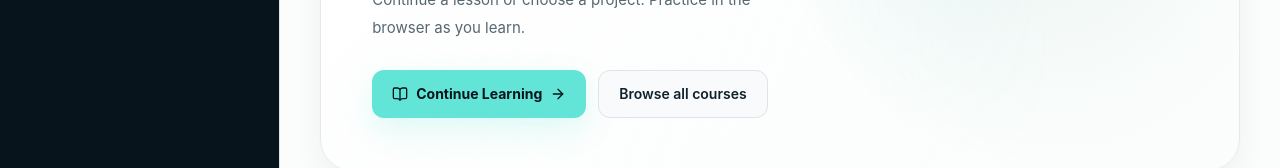
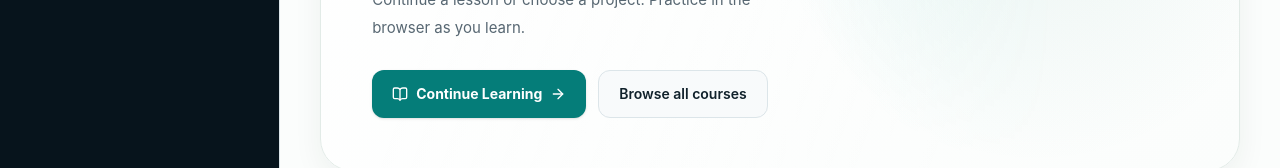
Before and after one commit to IbrohimMamatkarimov/rivocode, a Next.js app: page /dashboard in a window 1280 px wide. Shown: the part 419-587 px from the top of the page. Built offline with nearby package versions, Linux system fonts and the light colour scheme; no server answers.

Commit message:
Refine copy and contrast

```diff
--- a/src/components/dashboard/DashboardHero.tsx
+++ b/src/components/dashboard/DashboardHero.tsx
@@ -51,7 +51,7 @@ export function DashboardHero() {
         <div className="mt-7 flex flex-wrap items-center gap-3">
           <Link
             href="/learn"
-            className="inline-flex min-h-12 items-center justify-center gap-2 rounded-xl bg-accent-2 px-5 text-sm font-bold text-ink shadow-[0_12px_30px_rgba(98,229,215,.2)] transition-all hover:-translate-y-0.5 hover:bg-white hover:shadow-[0_16px_34px_rgba(98,229,215,.24)]"
+            className="inline-flex min-h-12 items-center justify-center gap-2 rounded-xl bg-accent px-5 text-sm font-bold text-white shadow-sm transition-all hover:-translate-y-0.5 hover:bg-accent-hover hover:shadow-md"
           >
             <BookOpen className="h-4 w-4" />
             {t("btn_continue_learning")}
@@ -81,9 +81,9 @@ export function DashboardHero() {
           </div>
           <div className="space-y-3 px-5 py-5 font-mono text-xs sm:text-[13px]">
             <p><span className="text-violet-700">const</span> <span className="text-sky-700">idea</span> = <span className="text-emerald-700">"something useful"</span>;</p>
-            <p><span className="text-violet-300">function</span> <span className="text-amber-700">build</span>() {"{"}</p>
+            <p><span className="text-violet-700">function</span> <span className="text-amber-700">build</span>() {"{"}</p>
             <p className="pl-5 text-muted">learnOneThing();</p>
-            <p className="pl-5 text-white/60">makeItReal();</p>
+            <p className="pl-5 text-muted">makeItReal();</p>
             <p>{"}"}</p>
             <div className="mt-5 flex items-center justify-between rounded-xl border border-accent-soft-strong bg-accent-soft px-3.5 py-3">
               <span className="text-muted">Start with one lesson</span>
```
